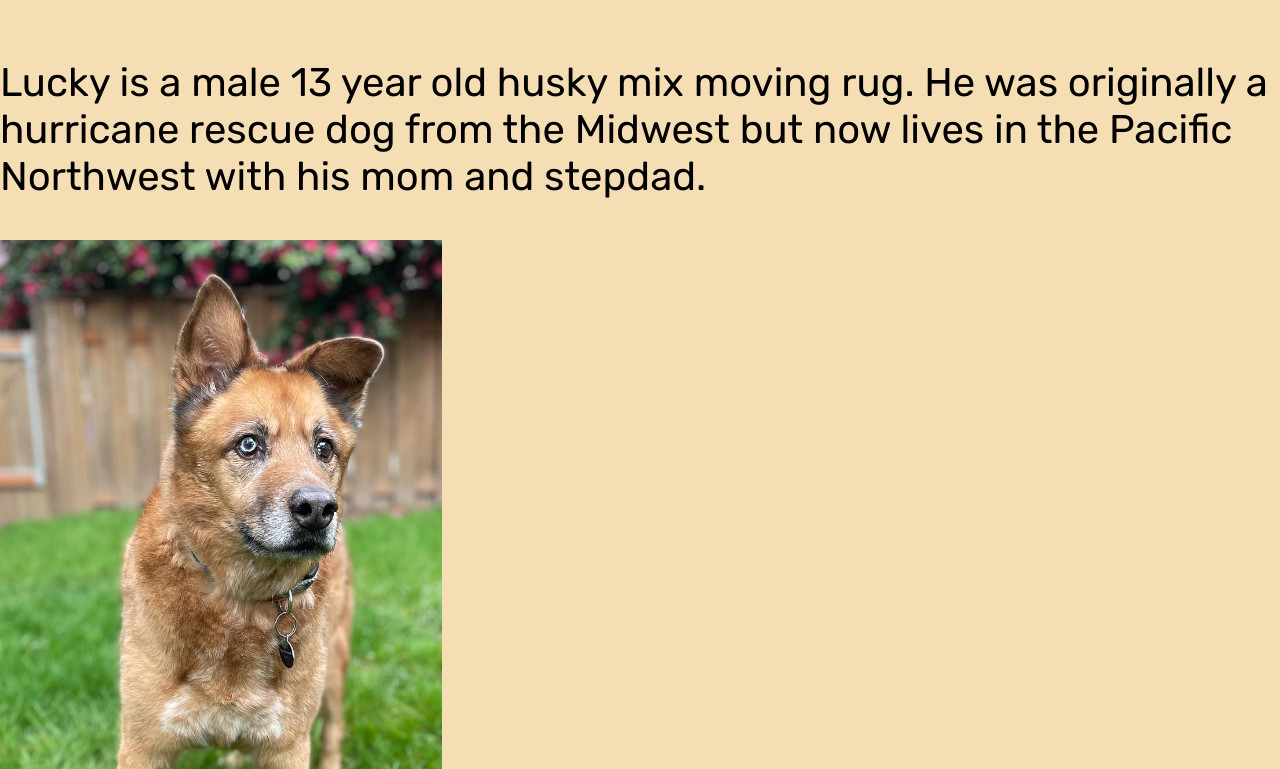
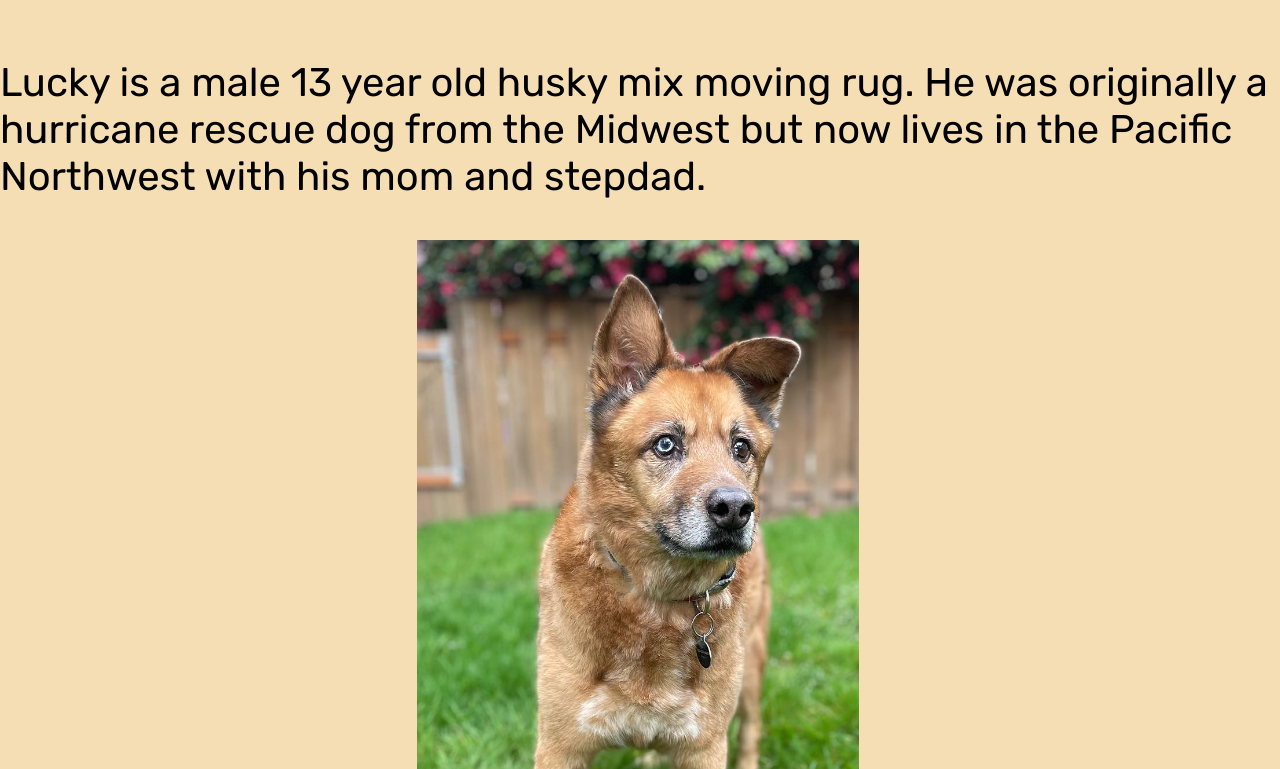
Before and after one commit to acorn3x3/about-me, a plain HTML site: page index.html in a window 1280 px wide. Shown: the part 183-952 px from the top of the page. Drawn offline with Linux system fonts and the light colour scheme.

Commit message:
adding changes to page

```diff
--- a/index.html
+++ b/index.html
@@ -27,7 +27,7 @@
         <h1> All about Lucky
         </h1>
         <p> Lucky is a male 13 year old husky mix moving rug. He was originally a hurricane rescue dog from the Midwest but now lives in the Pacific Northwest with his mom and stepdad.
-            <ul>
+            <ul class="container">
 
                     <img src=/assets/lucky_the_dog.png alt="Look at that good boy">;
                     <li>He's a good dog
--- a/styles/global.css
+++ b/styles/global.css
@@ -28,6 +28,10 @@ p {
     font-size: 40px;
 }
 
+ul {
+    text-align: center;
+    list-style: inside;
+}
 li {
     list-style-type: disc;
 }
```
